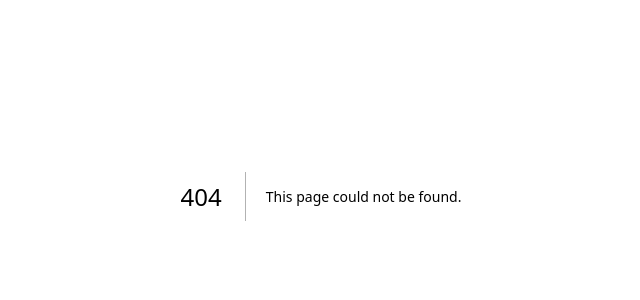
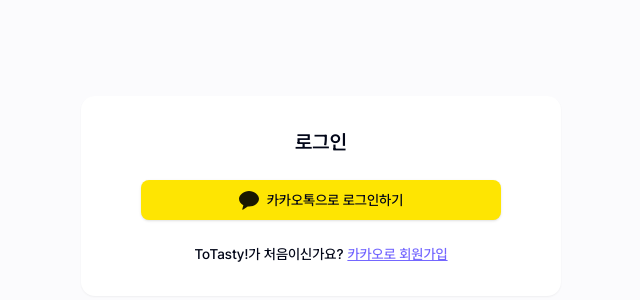
Before and after one commit to zerowoosik/toTasty-front, a Next.js app: page /login in a window 1280 px wide. Before the commit this address had no page. Shown: the part 204-504 px from the top of the page, without its empty margins (319-959 px from the left). Built offline with nearby package versions, Linux system fonts and the light colour scheme.

Commit message:
feat: 로그인 ui 퍼블리싱 완료

```diff
--- /dev/null
+++ b/src/app/login/page.tsx
@@ -0,0 +1,9 @@
+import LoginPage from '@/views/login/LoginPage';
+
+export default function Login() {
+  return (
+    <div>
+      <LoginPage />
+    </div>
+  );
+}
--- /dev/null
+++ b/src/features/LoginWithKakao/api/loginWithKakao.ts
@@ -0,0 +1,5 @@
+// 카카오 로그인 API 돌아가는 곳
+
+export const loginWithKakao = async () => {
+  // 실제 API 호출
+};
--- /dev/null
+++ b/src/features/LoginWithKakao/model/useLoginWithKakao.ts
@@ -0,0 +1,12 @@
+import { loginWithKakao } from '../api/loginWithKakao';
+
+// api와 ui를 연결하는 작업
+
+export const useLoginWithKakao = () => {
+  const handleLogin = async () => {
+    alert('로그인 버튼 클릭 완료!');
+    await loginWithKakao();
+    // 상태 업데이트 등
+  };
+  return { handleLogin };
+};
--- /dev/null
+++ b/src/features/LoginWithKakao/ui/KakaoLoginButton.tsx
@@ -0,0 +1,16 @@
+'use client';
+
+import { Button } from '@/shared/ui/button';
+import Image from 'next/image';
+import { useLoginWithKakao } from '../model/useLoginWithKakao';
+
+export default function SocialLoginButton() {
+  const { handleLogin } = useLoginWithKakao();
+
+  return (
+    <Button onClick={handleLogin} className="w-90" variant="login" size="lg">
+      <Image src="/assets/icons/kakao-icon.svg" width={20} height={20} alt="카카오톡" />
+      카카오톡으로 로그인하기
+    </Button>
+  );
+}
--- a/src/shared/ui/Button.tsx
+++ b/src/shared/ui/Button.tsx
@@ -16,6 +16,7 @@
         secondary: 'bg-secondary text-secondary-foreground shadow-xs hover:bg-secondary/80',
         ghost: 'hover:bg-accent hover:text-accent-foreground dark:hover:bg-accent/50',
         link: 'text-primary underline-offset-4 hover:underline',
+        login: 'bg-[#FEE502] shadow-sm hover:bg-[#FFD900] cursor-pointer',
       },
       size: {
         default: 'h-9 px-4 py-2 has-[>svg]:px-3',
--- /dev/null
+++ b/src/views/login/LoginPage.tsx
@@ -0,0 +1,19 @@
+import SocialLoginButton from '@/features/LoginWithKakao/ui/KakaoLoginButton';
+
+export default function LoginPage() {
+  return (
+    <main className="flex items-center justify-center flex-col min-h-screen bg-[#FBFBFD] ">
+      <div className="flex gap-6 items-center justify-center flex-col w-120 h-50 bg-white shadow-xs rounded-xl">
+        <h1 className="text-xl font-semibold">로그인</h1>
+        <SocialLoginButton />
+        <p className="text-sm font-medium">
+          ToTasty!가 처음이신가요?
+          <a href="#" className="text-[#7467FF] underline cursor-pointer pl-1">
+            카카오로 회원가입
+          </a>
+          {/* 내부 라우팅이 아니라 외부로 이동하는거라 a태그 사용*/}
+        </p>
+      </div>
+    </main>
+  );
+}
```
Also changed, not shown: public/assets/icons/kakao-icon.svg (added).
